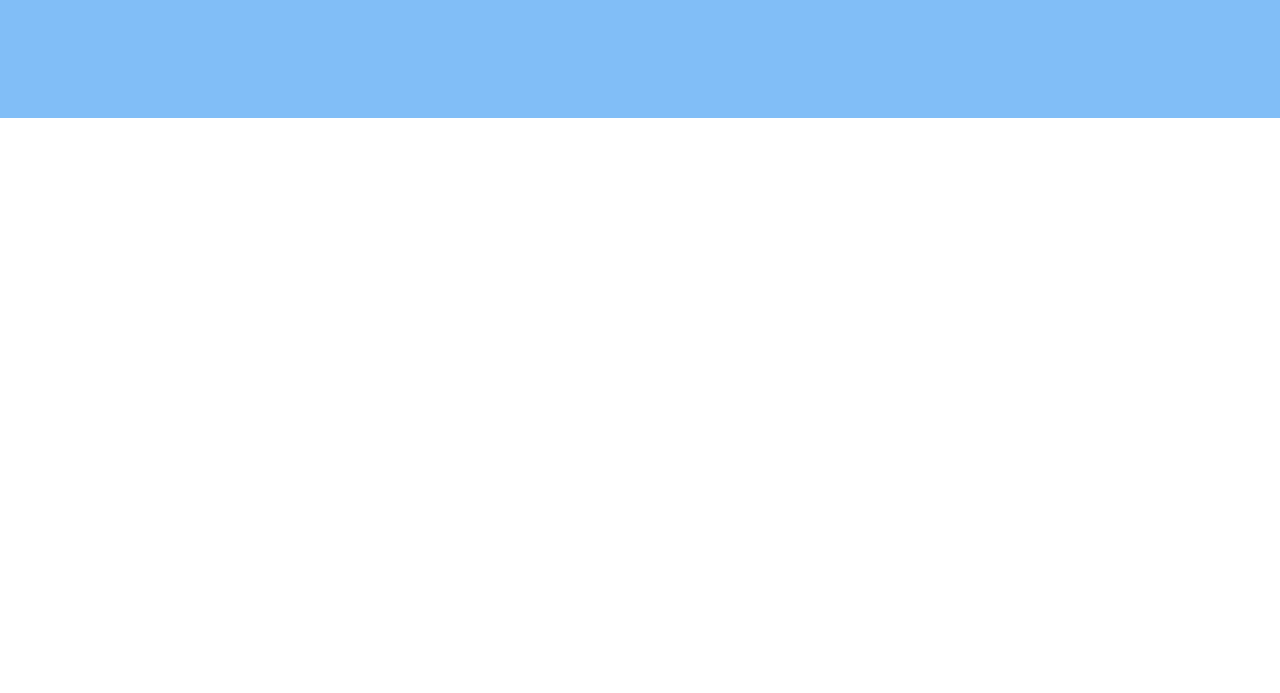
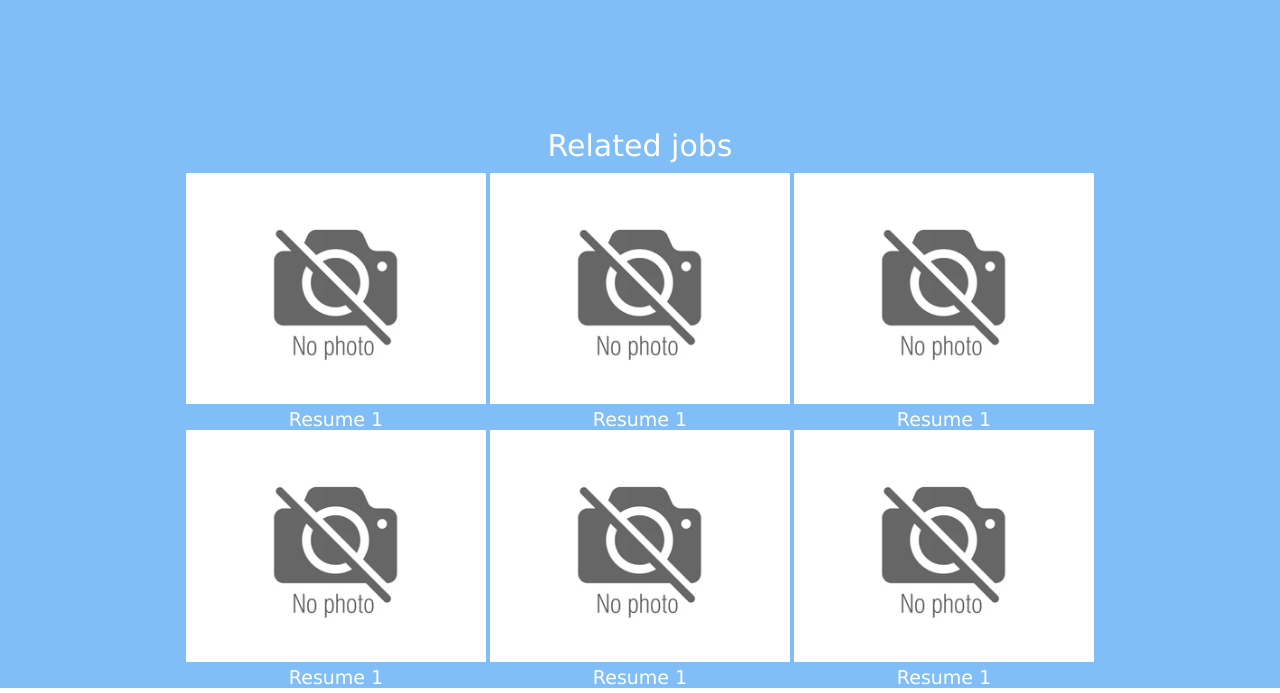
Before and after one commit to AbrahamCods/htmltotirepo, a plain HTML site: page index.html in a window 1280 px wide. Shown: the part 342-1035 px from the top of the page. Before the commit the page ends 800 px from the top, so only its background shows below. Drawn offline with Linux system fonts and the light colour scheme; files whose address does not match are found by name.

Commit message:
jobs releted information section v1.0

```diff
--- a/css/style.css
+++ b/css/style.css
@@ -18,3 +18,11 @@ nav section h2{ font: 30px Verdana;}
 nav section img{ width: 300px;}
 
 nav section #info{ float: right; width: 600px;}
+
+#articulos{width: 100%; background:#81BEF7;}
+#articulos h2{ font: 30px Verdana; color: white; padding: 10px;}
+
+#articulos section{width: 960px;}
+#articulos section article{ display: inline-block; width: 300px; height: 200px;}
+#articulos section article img{ width: 100%;}
+#articulos section article a{color: white;padding: 5px; float: center; font: 19px Verdana;}
--- a/index.html
+++ b/index.html
@@ -39,5 +39,36 @@
             </section>
         </section>
     </nav>
+    <section id="articulos">
+        <center>
+            <section>
+                <h2>Related jobs</h2>
+                <article>
+                    <img src="img/nofoto.png" alt="">
+                    <a href="#">Resume 1</a>
+                </article>
+                <article>
+                    <img src="img/nofoto.png" alt="">
+                    <a href="#">Resume 1</a>
+                </article>
+                <article>
+                    <img src="img/nofoto.png" alt="">
+                    <a href="#">Resume 1</a>
+                </article>
+                <article>
+                    <img src="img/nofoto.png" alt="">
+                    <a href="#">Resume 1</a>
+                </article>
+                <article>
+                    <img src="img/nofoto.png" alt="">
+                    <a href="#">Resume 1</a>
+                </article>
+                <article>
+                    <img src="img/nofoto.png" alt="">
+                    <a href="#">Resume 1</a>
+                </article>
+            </section>
+        </center>
+    </section>
 </body>
 </html>
```
Also changed, not shown: img/nofoto.png (added).
